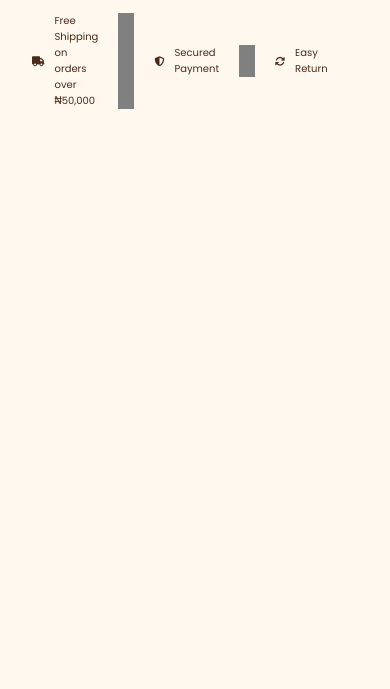
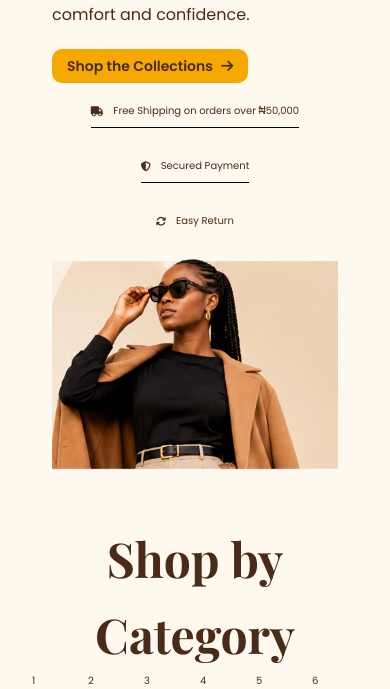
Before and after one commit to GoodNyx/StyleHub, a plain HTML site: page index.html in a window 390 px wide. Shown: the part 905-1594 px from the top of the page. Before the commit the page ends 1014 px from the top, so only its background shows below. Drawn offline with nearby package versions, Linux system fonts and the light colour scheme.

Commit message:
feat: add product category section

```diff
--- a/css/style.css
+++ b/css/style.css
@@ -87,6 +87,17 @@ h4 {
 .grid--4-cols {
   display: grid;
   grid-template-columns: repeat(4, 1fr);
+  column-gap: 1rem;
+}
+
+.grid--5-cols {
+  display: grid;
+  grid-template-columns: repeat(5, 1fr);
+  column-gap: 1rem;
+}
+.grid--6-cols {
+  display: grid;
+  grid-template-columns: repeat(6, 1fr);
   column-gap: 1rem;
 }
 
@@ -261,7 +272,7 @@ h4 {
 
 /* Hero Section Styling */
 .hero-section {
-  /* background-color: #743a12; */
+  padding: 5rem 2rem;
 }
 .hero-wrapper {
   display: flex;
@@ -290,6 +301,7 @@ h4 {
   color: #4a2a18;
   background-color: #f5a900;
   border-radius: 1rem;
+  margin-bottom: 2rem;
 }
 .hero-description h1 {
   max-width: 40rem;
@@ -309,6 +321,7 @@ h4 {
   font-weight: 400;
   color: #4a2a18;
   line-height: 1.7;
+  margin-bottom: 2rem;
 }
 
 .hero-left-btn a {
@@ -355,9 +368,12 @@ h4 {
   align-items: center;
   gap: 1rem;
 }
-.hero-icon:not(:last-child) {
-  border-right: 2cqh solid gray;
-  padding-right: 2rem;
+
+/* Category Section Styling */
+.h2 {
+  text-align: center;
+  font-size: 3.2rem;
+  font-weight: 600;
 }
 
 /* ============================== */
@@ -398,4 +414,28 @@ h4 {
     font-size: 1.4rem;
     gap: 1rem;
   }
+
+  .hero-wrapper {
+    flex-direction: column;
+    gap: 3rem;
+    align-items: center;
+  }
+
+  .hero-left,
+  .hero-right {
+    width: 100%;
+  }
+  .hero-icons {
+    flex-direction: column;
+    align-items: center;
+    gap: 3rem;
+  }
+  .hero-icon:not(:last-child) {
+    border-bottom: 1px solid black;
+    padding-bottom: 0.8rem;
+
+    /* THis code removes the previous horizontal line */
+    border-right: none;
+    padding-right: 0;
+  }
 }
--- a/index.html
+++ b/index.html
@@ -85,7 +85,7 @@
               <a href="#"> Shop <i class="fa-solid fa-angle-down"></i> </a>
             </li>
             <li>
-              <a href="#">
+              <a href="#category">
                 Collections <i class="fa-solid fa-angle-down"></i>
               </a>
             </li>
@@ -118,7 +118,6 @@
       <!-- =========================
     HERO SECTION
 ========================= -->
-
       <section class="hero-section">
         <div class="hero container">
           <div class="hero-wrapper">
@@ -176,7 +175,21 @@
         <!-- End of hero container -->
       </section>
 
-      <section class="category-section" id="category"></section>
+      <section class="category-section" id="category">
+        <div class="category-wrapper container">
+          <div class="h2">
+            <h2>Shop by Category</h2>
+          </div>
+          <div class="grid--6-cols">
+            <div>1</div>
+            <div>2</div>
+            <div>3</div>
+            <div>4</div>
+            <div>5</div>
+            <div>6</div>
+          </div>
+        </div>
+      </section>
       <section class="featured-section" id="feature"></section>
       <section class="promotional-section" id="promotion"></section>
       <section class="about-section" id="about"></section>
```
